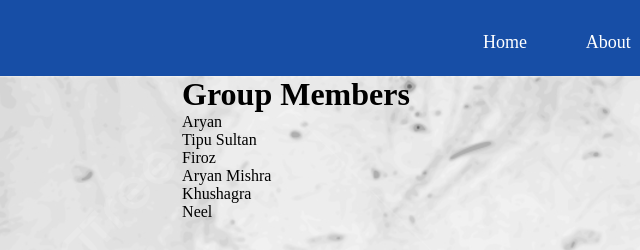
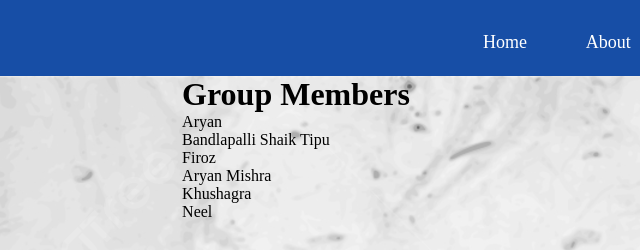
Before and after one commit to BSTippuSultan/Hydrogen-Transition, a plain HTML site: page contact.html in a window 1280 px wide. Shown: the top 250 px of the page, 344-984 px from the left. Drawn offline with Linux system fonts and the light colour scheme.

Commit message:
Update contact.html

```diff
--- a/contact.html
+++ b/contact.html
@@ -25,7 +25,7 @@
             <h1>Group Members</h1>
             <ol>
                 <li>Aryan</li>
-                <li>Tipu Sultan</li>
+                <li>Bandlapalli Shaik Tipu</li>
                 <li>Firoz</li>
                 <li>Aryan Mishra</li>
                 <li>Khushagra</li>
```
